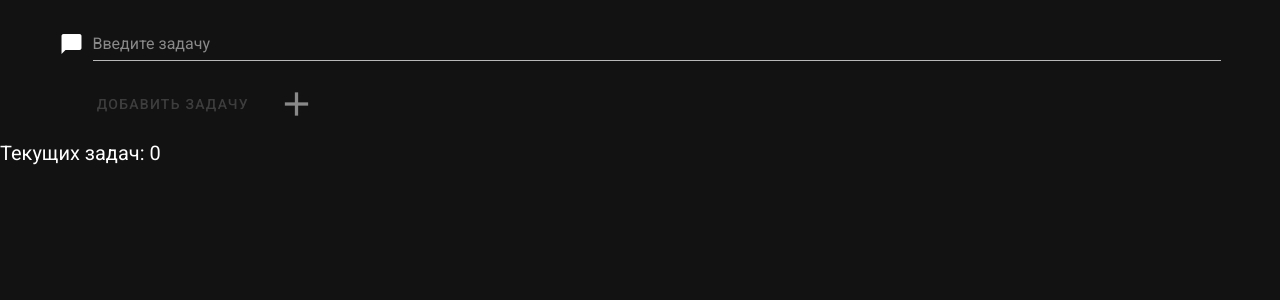
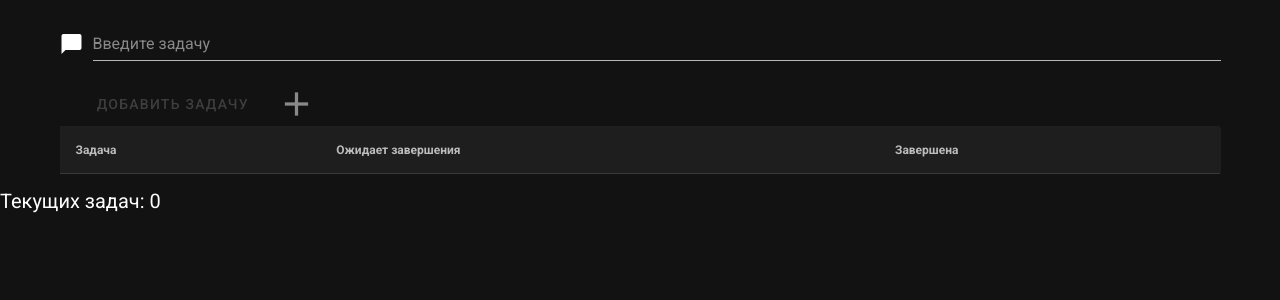
Before and after one commit to artemShvalev/TODO, a Nuxt app: page / in a window 1280 px wide. Shown: the top 300 px of the page. Built offline with nearby package versions, Linux system fonts and the light colour scheme.

Commit message:
add table

```diff
--- a/pages/index.vue
+++ b/pages/index.vue
@@ -28,23 +28,28 @@
           </v-icon>
         </v-btn>
         <!-- Здесь итеррировать v card -->
-        <v-card v-for="(todos, index) in todo" :key="index">
-          <v-list>
+        <v-simple-table fixed-header>
+          <thead>
+        <tr>
+          <th class="text-left">
+            Задача
+          </th>
+            <v-divider vertical></v-divider>
+          <th class="text-left" :id="id">
+             Ожидает завершения
+          </th>
+          <v-divider vertical></v-divider>
+           <th class="text-left">
+           Завершена
+          </th>
+          <v-divider vertical></v-divider>
+        </tr>
+      </thead>
+          <tbody v-for="(todos, index) in todo" :key="index">
             {{ todos }}
-            <v-btn
-              @click="removeTask(index)"
-              class="mx-2"
-              fab
-              dark
-              small
-              color="primary"
-            >
-              <v-icon dark>
-                mdi-minus
-              </v-icon>
-            </v-btn>
-          </v-list>
-        </v-card>
+          </tbody>
+
+        </v-simple-table>
       </v-container>
       <v-spacer />
       <v-app-bar-title>Текущих задач: {{ todo.length }}</v-app-bar-title>
@@ -53,8 +58,8 @@
 </template>
 
 <script>
+  // Сделать таблицу заместо списков
   // таймиер (время на выполнеение)
-  // Добавить колл-во задач
   // Добавить иконку редактирования(карандаш)
   // Добавить чекбокс выполнена/ не выполнена
 
```
